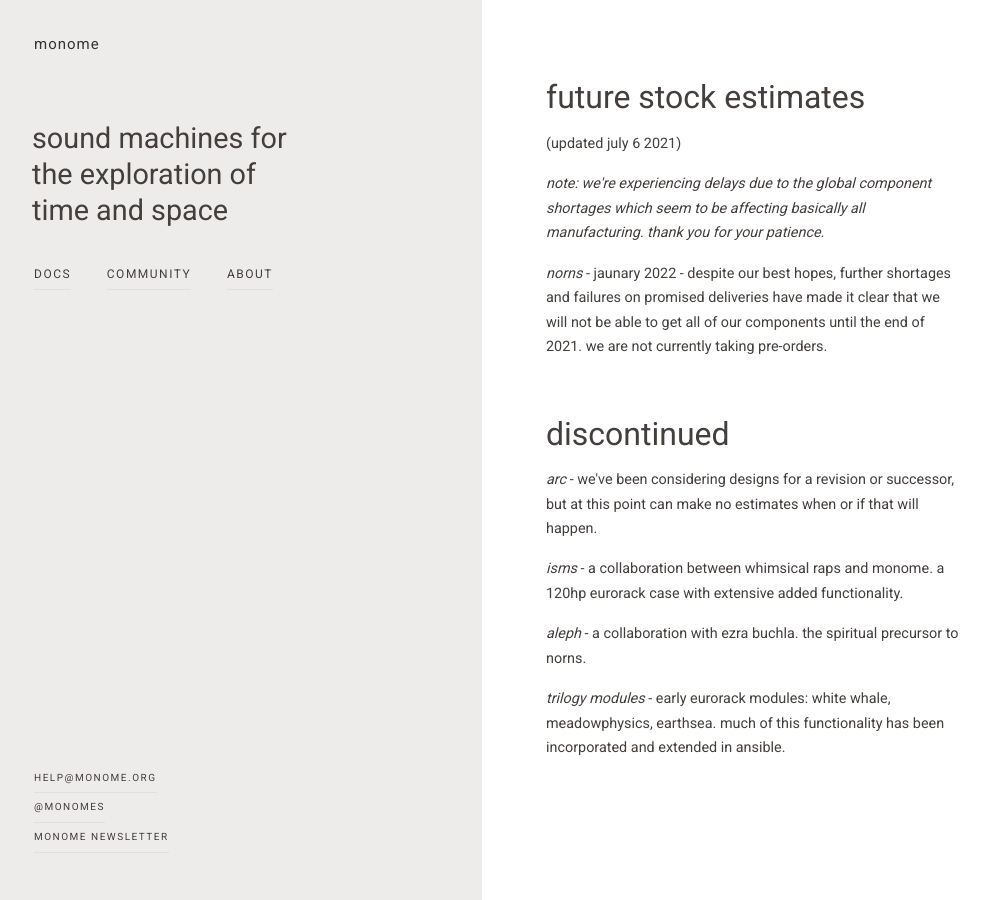
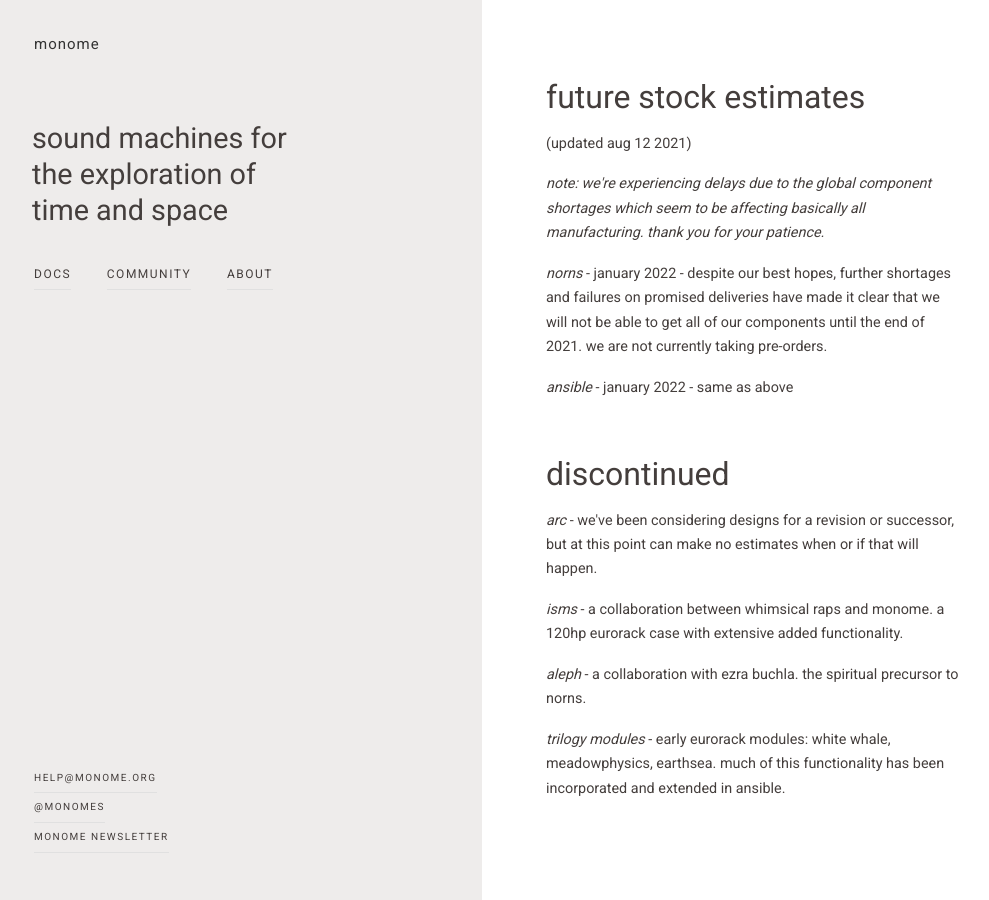
Before and after one commit to monome/monome.github.io, a Jekyll site: the page built from future.html, in a window 1280 px wide. Shown: the whole page, without its empty margins (30-1019 px from the left). Built offline with Jekyll 4.4.1, drawn with Linux system fonts in a browser that asks for light colours.

Commit message:
Update future.html

```diff
--- a/future.html
+++ b/future.html
@@ -4,9 +4,10 @@
 ---
 <div class="col-container">
   <h1>future stock estimates</h1>
-  <p>(updated july 6 2021)</p>
+  <p>(updated aug 12 2021)</p>
   <p><i>note: we're experiencing delays due to the global component shortages which seem to be affecting basically all manufacturing. thank you for your patience.</i></p>
-  <p><i>norns</i> - jaunary 2022 - despite our best hopes, further shortages and failures on promised deliveries have made it clear that we will not be able to get all of our components until the end of 2021. we are not currently taking pre-orders.</p>
+  <p><i>norns</i> - january 2022 - despite our best hopes, further shortages and failures on promised deliveries have made it clear that we will not be able to get all of our components until the end of 2021. we are not currently taking pre-orders.</p>
+  <p><i>ansible</i> - january 2022 - same as above</p>
   <br />
   <h1>discontinued</h1>
   <p><i>arc</i> - we've been considering designs for a revision or successor, but at this point can make no estimates when or if that will happen.</p>
```
